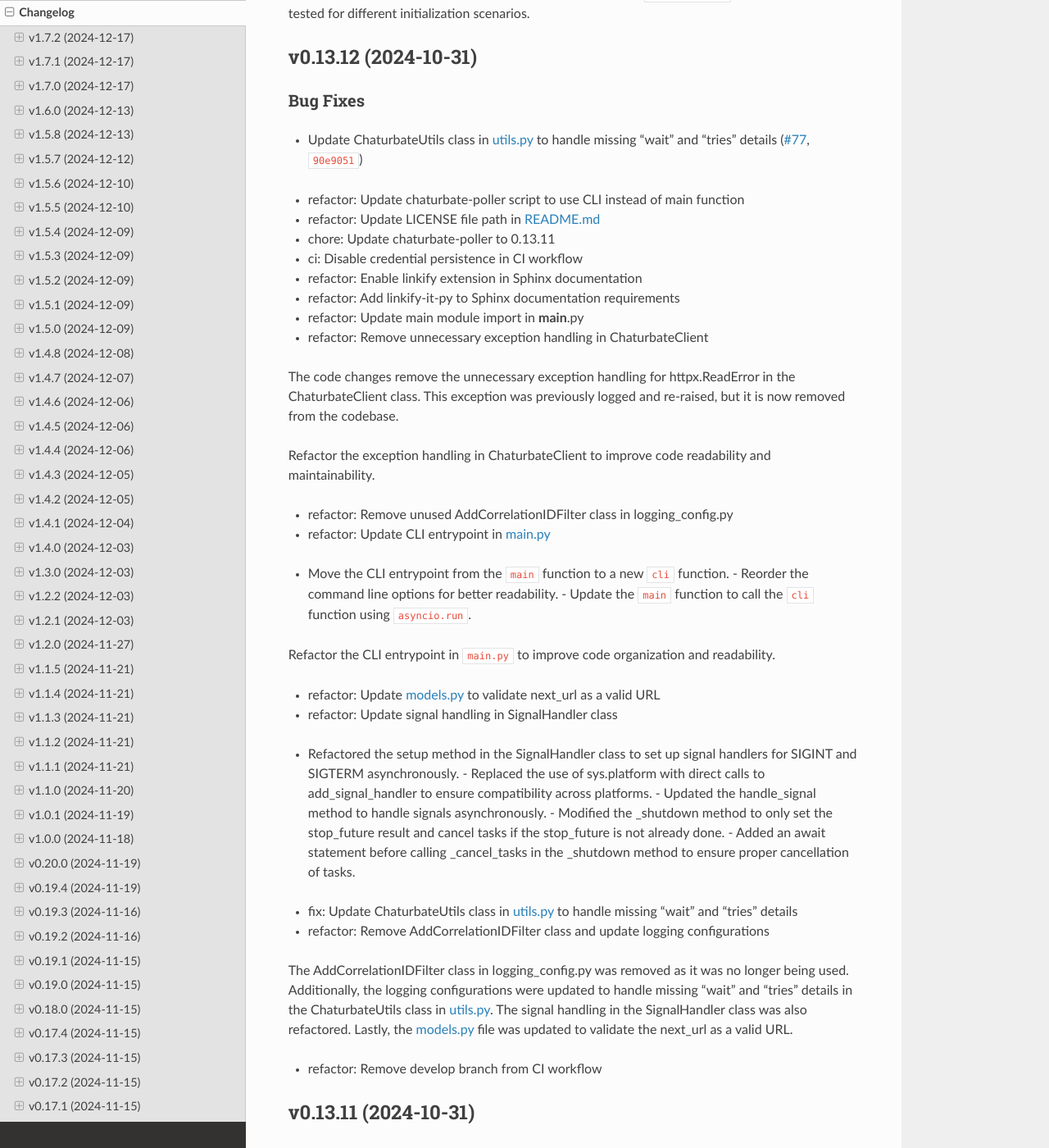
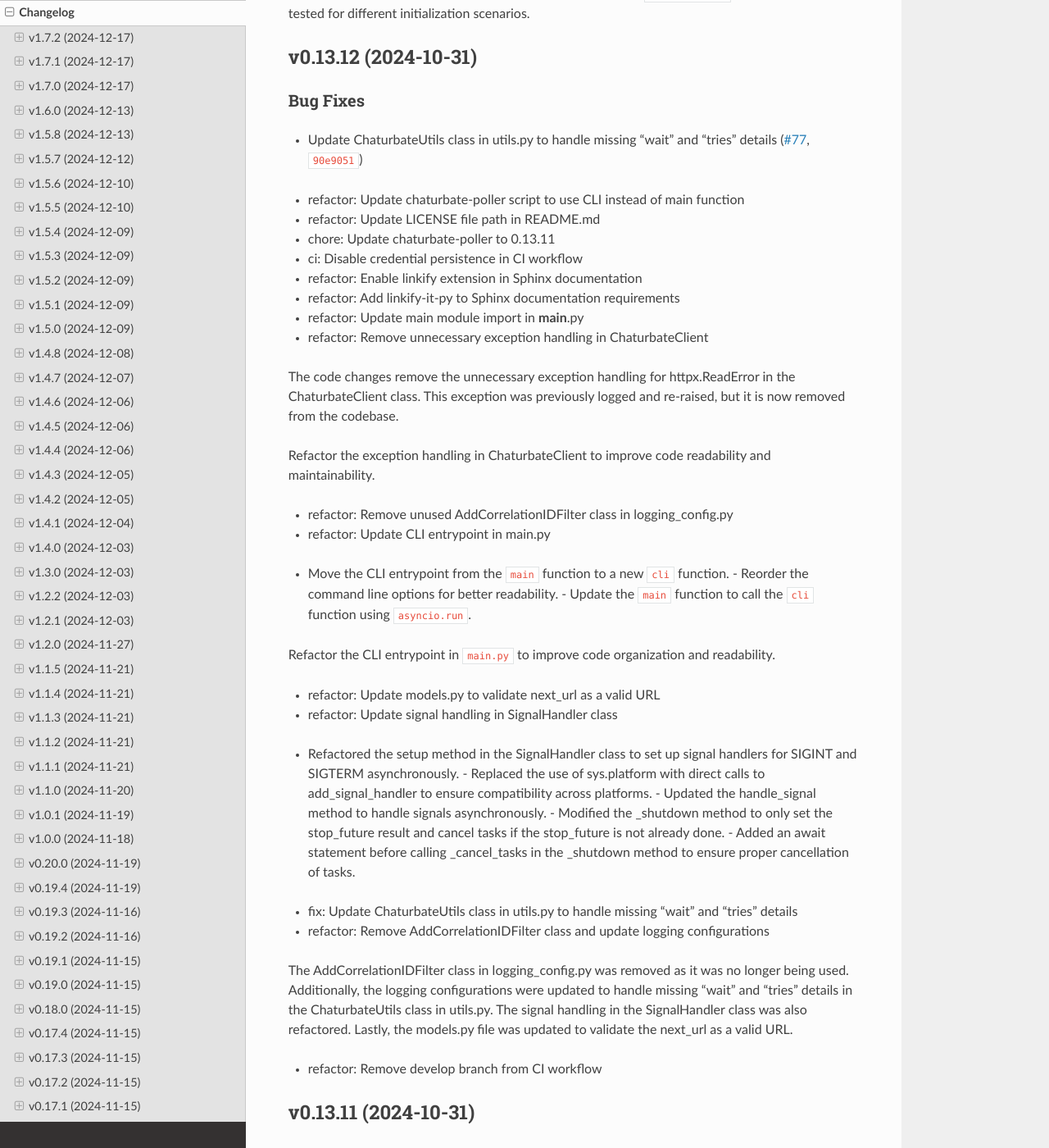
Before and after one commit to MountainGod2/chaturbate_poller, a Sphinx documentation site: the page built from docs/CHANGELOG.md, in a window 1280 px wide and 1400 px high, scrolled down 28796 px. Shown: the whole window at 82% size. Built offline with Sphinx 7.4.7 and the Read the Docs theme 3.1.0, drawn with Linux system fonts in a browser that asks for light colours; pages that are not in the unit, such as notebooks, are missing from menus; some of the changed text lies outside the part shown.

Commit message:
chore: remove unused myst_enable_extensions configuration

```diff
--- a/docs/conf.py
+++ b/docs/conf.py
@@ -13,7 +13,6 @@
 ]
 version = __version__
 release = __version__
-myst_enable_extensions = ["linkify"]
 napoleon_google_docstring = True
 napoleon_numpy_docstring = False
 autoapi_dirs = ["../src"]
```
